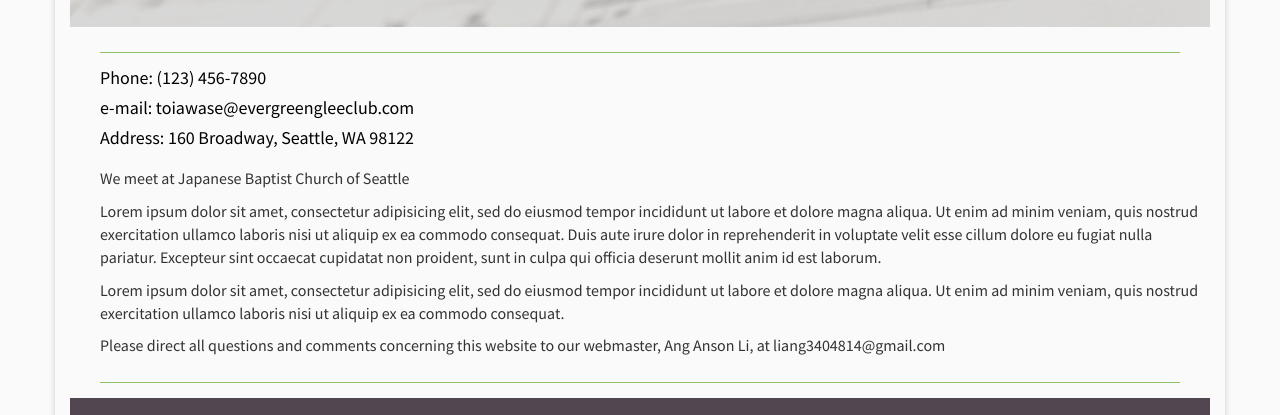
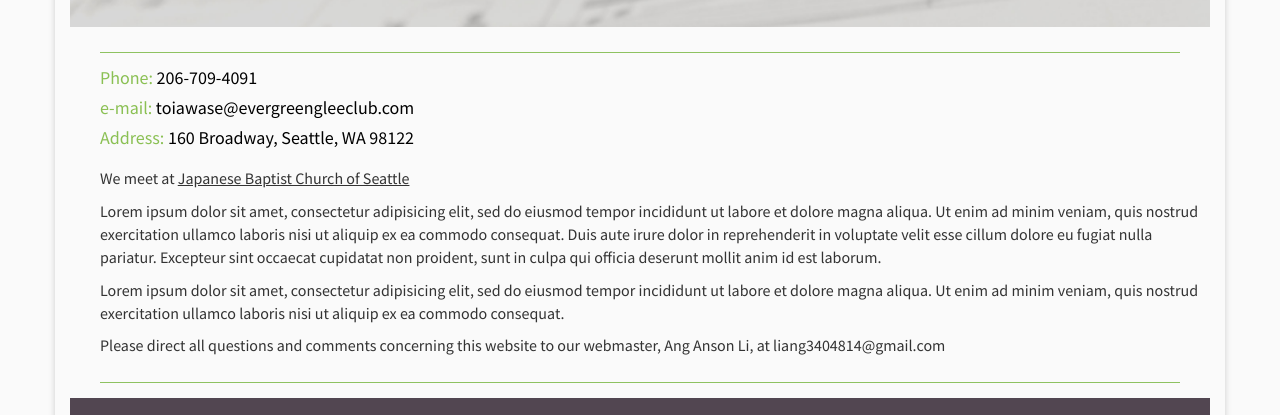
Before and after one commit to liang3404814/evergreen-remake, a plain HTML site: page index.html at #/contact in a window 1280 px wide. Shown: the part 348-763 px from the top of the page. Drawn offline with nearby package versions, Linux system fonts and the light colour scheme; some packages are replaced by stand-ins of ours; a script that the page names is missing.

Commit message:
prettied up contact us page a bit

```diff
--- a/css/styles.css
+++ b/css/styles.css
@@ -556,6 +556,15 @@ div.img:hover {
 	padding-top:10px;
 }
 
+.contact-container span {
+	color: rgba(90, 166, 12, 0.7);;
+}
+
+.contact-container em {
+	text-decoration: underline;
+	font-style: normal;
+}
+
 
 
 
--- a/partials/contact.html
+++ b/partials/contact.html
@@ -9,14 +9,13 @@
 
 		<div class="contact-container">
 			<!-- <h2 class="contact-us">Contact Us</h2> -->
-			<h4>Phone: (123) 456-7890</h4>
-			<h4>e-mail: toiawase@evergreengleeclub.com</h4>
+			<h4><span>Phone:</span> 206-709-4091</h4>
+			<h4><span>e-mail:</span> toiawase@evergreengleeclub.com</h4>
 			<!-- <address class="address"> -->
 			<address>
-				<h4>Address: 160 Broadway, Seattle, WA 98122</h4>
-
+				<h4><span>Address:</span> 160 Broadway, Seattle, WA 98122</h4>
 			</address>
-			<p>We meet at Japanese Baptist Church of Seattle</p>
+			<p>We meet at <em>Japanese Baptist Church of Seattle</em></p>
 			<p> Lorem ipsum dolor sit amet, consectetur adipisicing elit, sed do eiusmod
 			tempor incididunt ut labore et dolore magna aliqua. Ut enim ad minim veniam,
 			quis nostrud exercitation ullamco laboris nisi ut aliquip ex ea commodo
```
